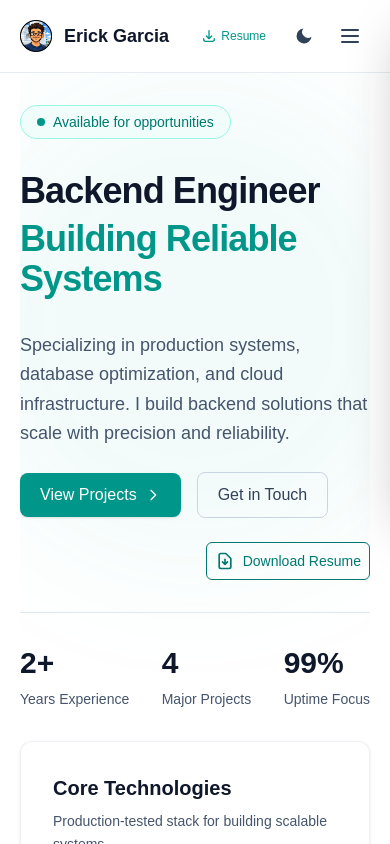
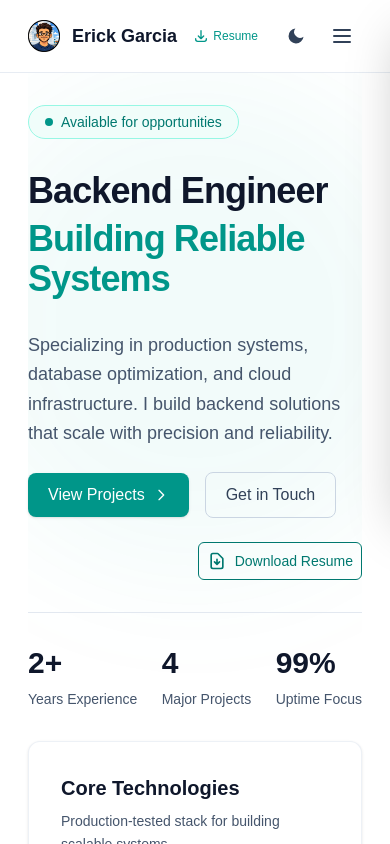
Before and after one commit to eggarcia98/portfolio, a Next.js app: page / in a window 390 px wide. Shown: the top 844 px of the page. Built offline with nearby package versions, Linux system fonts and the light colour scheme; a web font is replaced by a local one.

Commit message:
style: adjust padding in container-page class for improved layout

```diff
--- a/src/app/globals.css
+++ b/src/app/globals.css
@@ -51,7 +51,7 @@
     }
 
     .container-page {
-        @apply mx-auto max-w-6xl px-5 sm:px-8 lg:px-12;
+        @apply mx-auto max-w-6xl px-7 sm:px-9 lg:px-12;
     }
 
     .surface {
```
